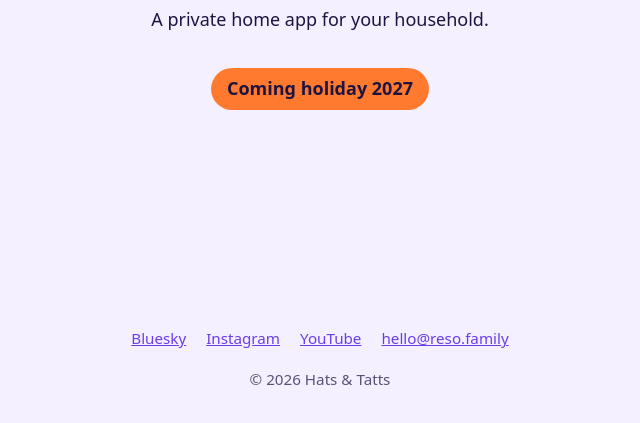
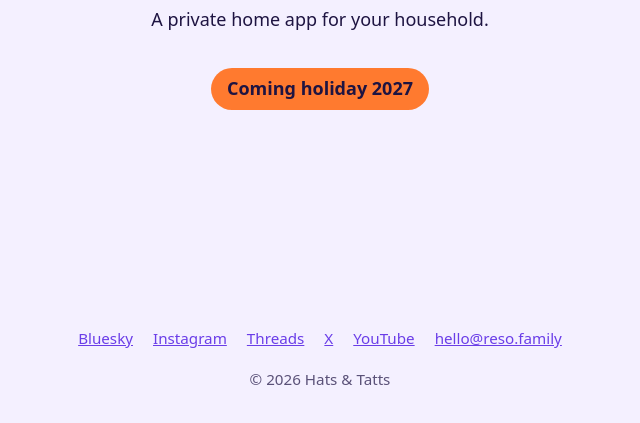
Before and after one commit to Hats-and-Tatts/reso-site, a plain HTML site: page index.html in a window 1280 px wide. Shown: the part 377-800 px from the top of the page, without its empty margins (320-960 px from the left). Drawn offline with Linux system fonts and the light colour scheme.

Commit message:
Link Threads and X
Co-Authored-By: Claude Opus 5.5 <noreply@anthropic.com>

```diff
--- a/index.html
+++ b/index.html
@@ -21,6 +21,8 @@
   <nav aria-label="Reso elsewhere">
     <a href="https://bsky.app/profile/reso.family">Bluesky</a>
     <a href="https://www.instagram.com/getresoapp/">Instagram</a>
+    <a href="https://www.threads.com/@getresoapp">Threads</a>
+    <a href="https://x.com/getresoapp">X</a>
     <a href="https://www.youtube.com/@getresoapp">YouTube</a>
     <a href="mailto:hello@reso.family">hello@reso.family</a>
   </nav>
```
